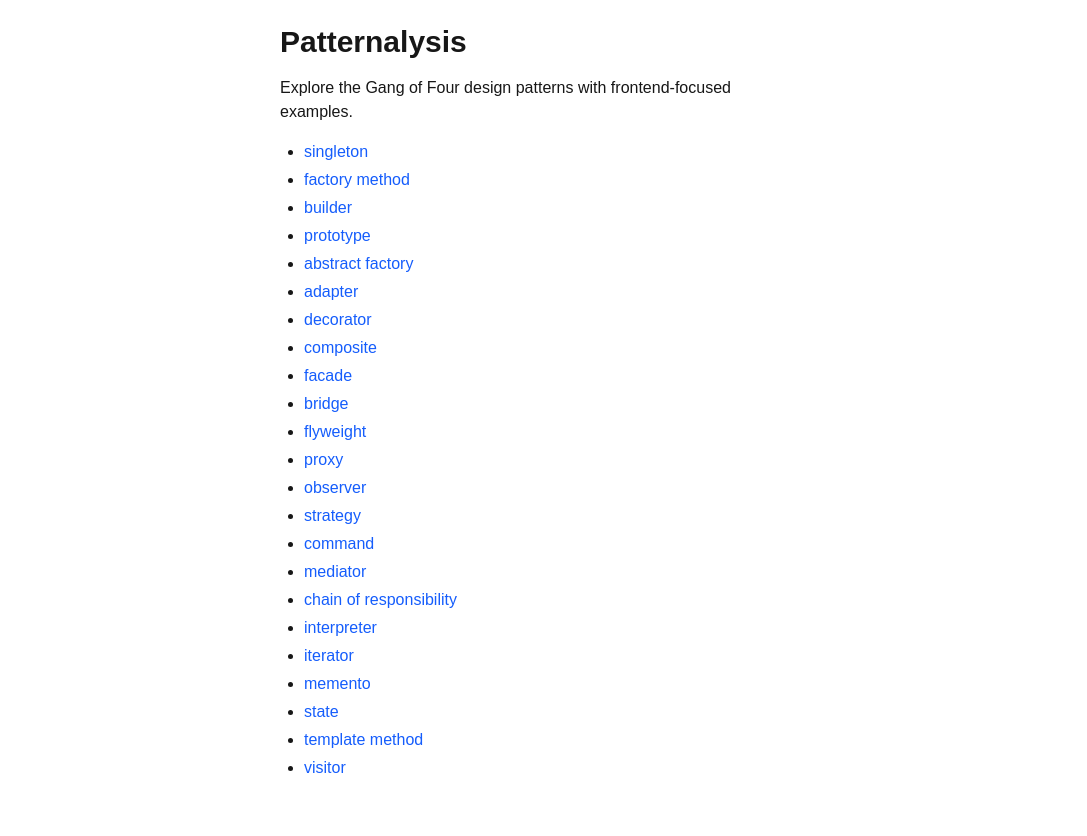
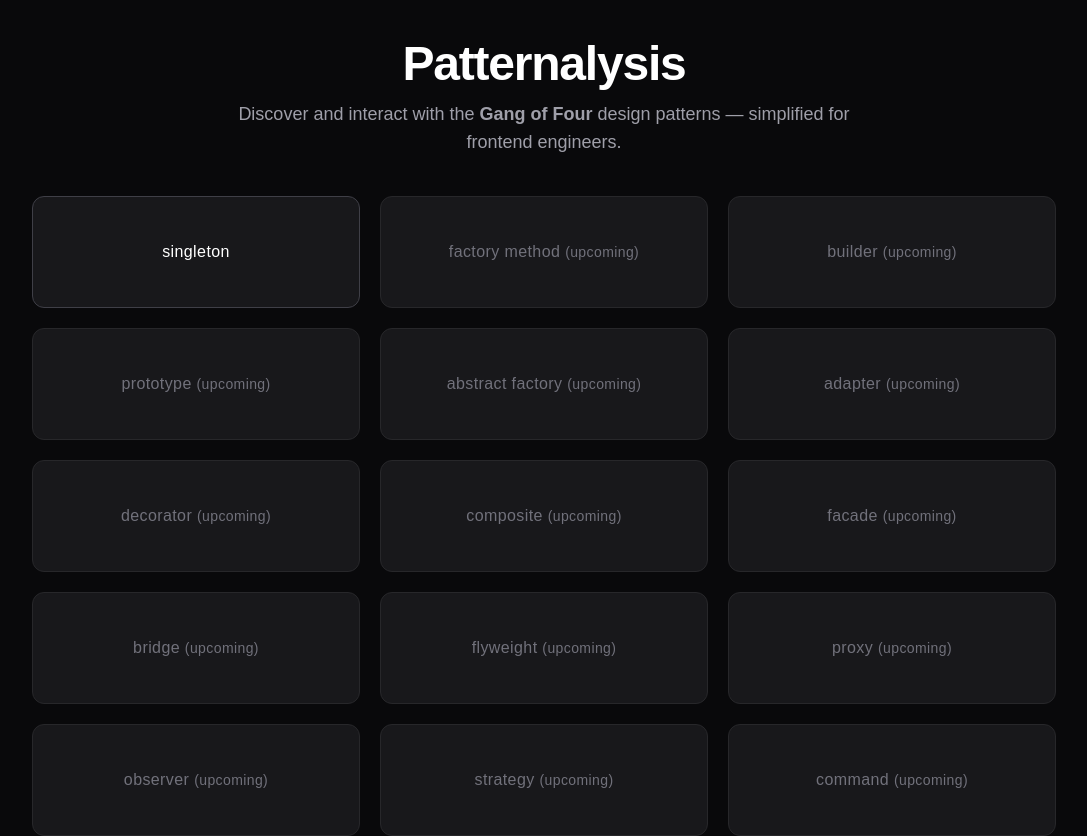
Before and after one commit to Mubtasim/patternalysis, a Next.js app: page / in a window 1280 px wide. Shown: the top 836 px of the page, without its empty margins (96-1183 px from the left). Before the commit the page ends 804 px from the top, so only its background shows below. Built offline with nearby package versions, Linux system fonts and the light colour scheme.

Commit message:
refactor: Revamp home page layout to enhance design pattern exploration with a grid display and indicate implemented patterns

```diff
--- a/src/app/page.tsx
+++ b/src/app/page.tsx
@@ -2,7 +2,9 @@
 import Link from "next/link";
 
 export default function Home() {
-  const patterns = [
+  const implementedPatterns = ["singleton"];
+
+  const allPatterns = [
     "singleton",
     "factory-method",
     "builder",
@@ -29,23 +31,43 @@ export default function Home() {
   ];
 
   return (
-    <main className="p-6 max-w-xl mx-auto">
-      <h1 className="text-3xl font-bold mb-4">Patternalysis</h1>
-      <p className="mb-4">
-        Explore the Gang of Four design patterns with frontend-focused examples.
-      </p>
-      <ul className="list-disc ml-6 space-y-1">
-        {patterns.map((name) => (
-          <li key={name}>
-            <Link
-              href={`/patterns/${name}`}
-              className="text-blue-600 hover:underline"
-            >
-              {name.replace(/-/g, " ")}
-            </Link>
-          </li>
-        ))}
-      </ul>
+    <main className="min-h-screen bg-zinc-950 text-zinc-100 px-6 py-10">
+      <div className="max-w-5xl mx-auto text-center">
+        <h1 className="text-5xl font-bold mb-3 text-white tracking-tight">
+          Patternalysis
+        </h1>
+        <p className="mb-10 text-zinc-400 text-lg max-w-2xl mx-auto">
+          Discover and interact with the <strong>Gang of Four</strong> design
+          patterns — simplified for frontend engineers.
+        </p>
+
+        <div className="grid grid-cols-1 sm:grid-cols-2 md:grid-cols-3 gap-5">
+          {allPatterns.map((name) => {
+            const isImplemented = implementedPatterns.includes(name);
+            return (
+              <div
+                key={name}
+                className={`p-5 h-28 flex items-center justify-center rounded-xl border transition-all text-base font-medium tracking-wide ${
+                  isImplemented
+                    ? "bg-zinc-900 text-white border-zinc-700 hover:border-indigo-500 hover:bg-zinc-800"
+                    : "bg-zinc-900 text-zinc-500 border-zinc-800 cursor-not-allowed"
+                }`}
+              >
+                {isImplemented ? (
+                  <Link href={`/patterns/${name}`} className="hover:underline">
+                    {name.replace(/-/g, " ")}
+                  </Link>
+                ) : (
+                  <span>
+                    {name.replace(/-/g, " ")}{" "}
+                    <span className="text-sm">(upcoming)</span>
+                  </span>
+                )}
+              </div>
+            );
+          })}
+        </div>
+      </div>
     </main>
   );
 }
```
